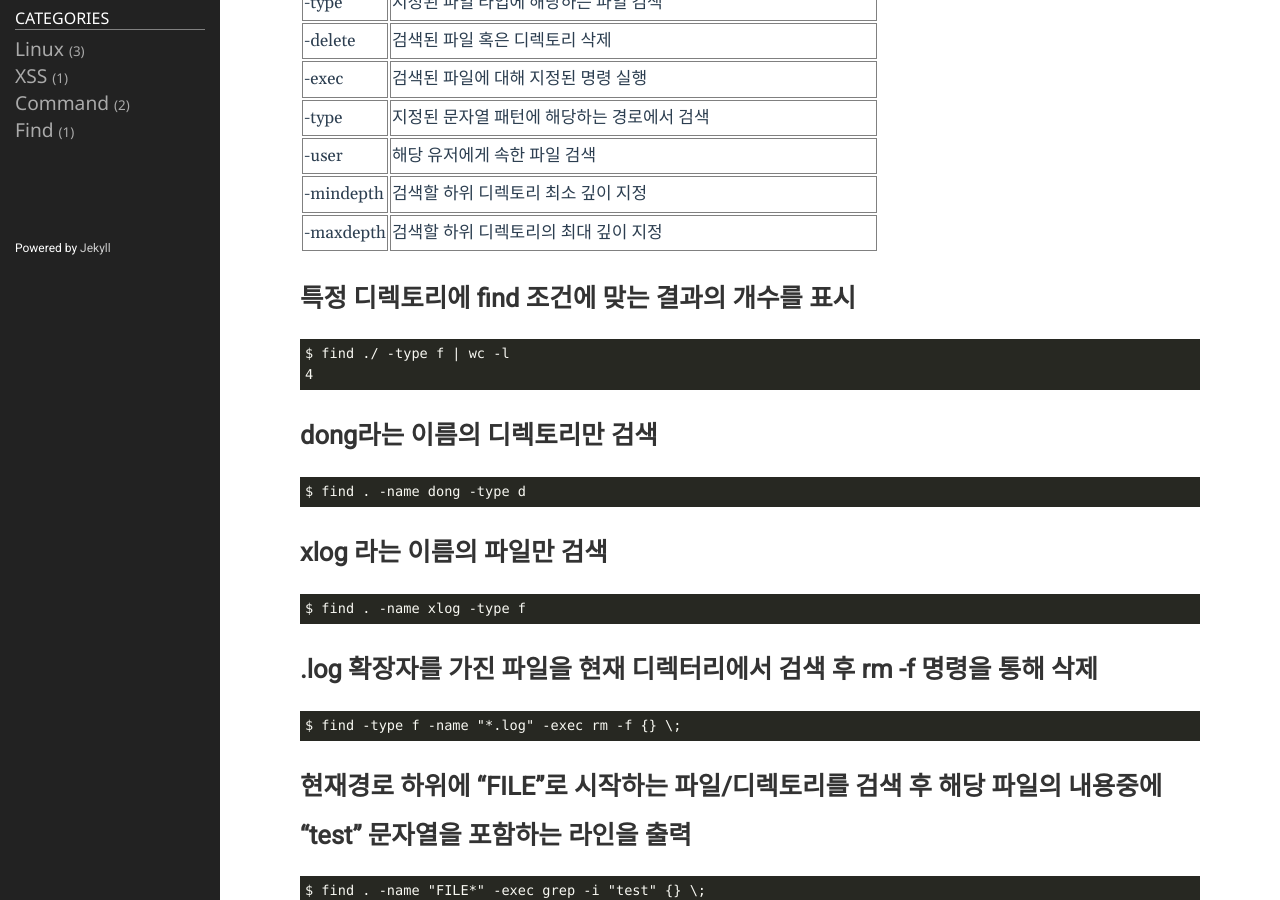
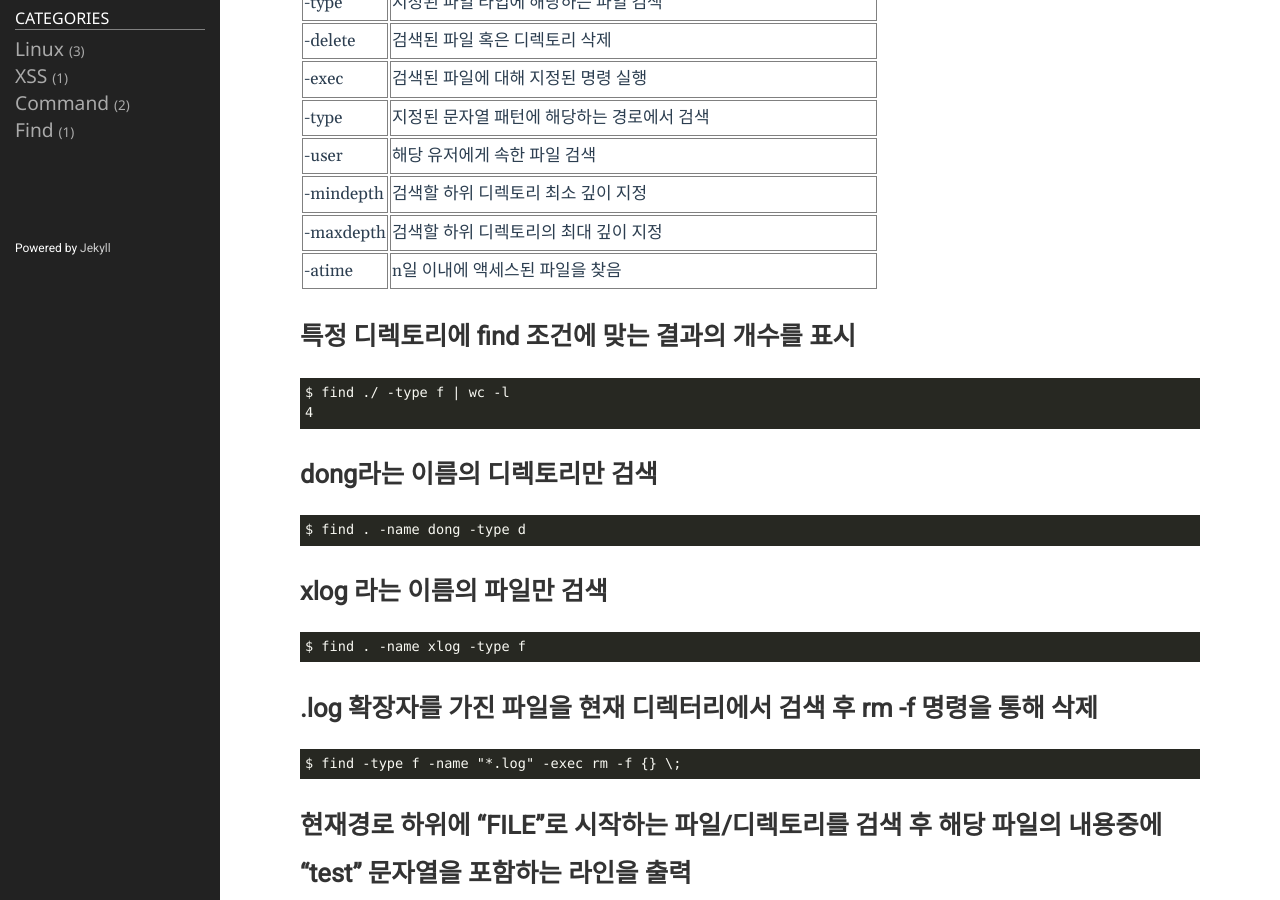
Before and after one commit to testall0836/testall0836.github.io, a Jekyll site: the page built from _posts/2022-05-08-post.markdown, in a window 1280 px wide and 900 px high, scrolled down 314 px. Built offline with Jekyll 4.4.1, drawn with Linux system fonts in a browser that asks for light colours.

Commit message:
update post

```diff
--- a/_posts/2022-05-08-post.markdown
+++ b/_posts/2022-05-08-post.markdown
@@ -18,6 +18,7 @@ categories: command linux find
 | -user        |      해당 유저에게 속한 파일 검색             |
 | -mindepth       |      검색할 하위 디렉토리 최소 깊이 지정             |
 | -maxdepth       |      검색할 하위 디렉토리의 최대 깊이 지정             |
+| -atime       |      n일 이내에 액세스된 파일을 찾음             |
 
 ## 특정 디렉토리에 find 조건에 맞는 결과의 개수를 표시
 
```
